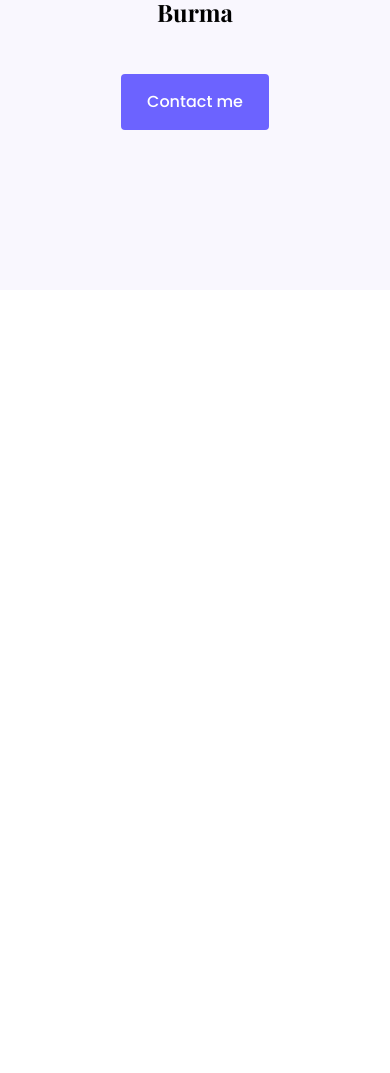
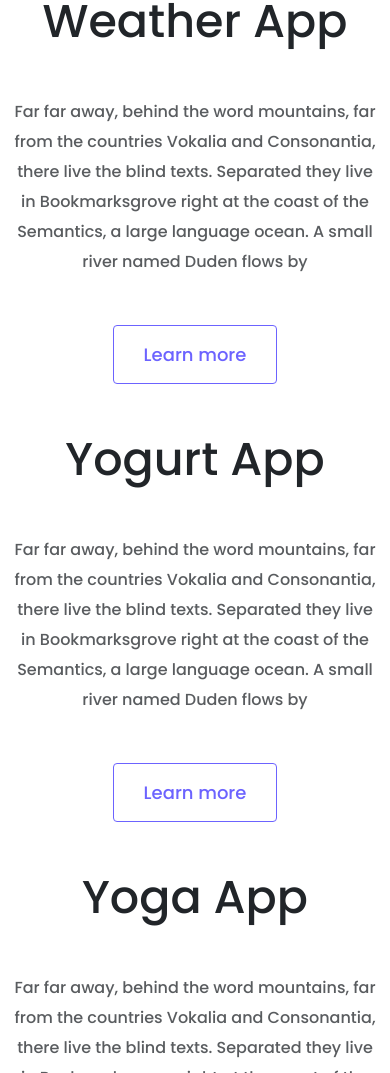
Before and after one commit to its-aprilleon/Portfolio-project, a plain HTML site: page index.html in a window 390 px wide. Shown: the part 714-1787 px from the top of the page. Before the commit the page ends 1004 px from the top, so only its background shows below. Drawn offline with nearby package versions, Linux system fonts and the light colour scheme.

Commit message:
Added a content homepage

```diff
--- a/index.html
+++ b/index.html
@@ -29,5 +29,66 @@
       <h2 class="mb-5">Front-end Developer Based in Burma</h2>
       <a href="#" class="btn btn-branding">Contact me</a>
     </div>
+
+    <div class="text-center m-5">
+      Featured Project which my best projects be choice to show
+    </div>
+    <div class="container">
+      <div class="row mb-5">
+        <div class="col d-none d-lg-block">
+          <img src="/images/weather.png" alt="weather app" class="img-fluid" />
+        </div>
+
+        <div class="col">
+          <div class="content-description">
+            <h2 class="mb-5">Weather App</h2>
+            <p class="text-muted mb-5">
+              Far far away, behind the word mountains, far from the countries
+              Vokalia and Consonantia, there live the blind texts. Separated
+              they live in Bookmarksgrove right at the coast of the Semantics, a
+              large language ocean. A small river named Duden flows by
+            </p>
+            <a href="" class="btn btn-branding-outline"> Learn more </a>
+          </div>
+        </div>
+      </div>
+
+      <div class="row mb-5">
+        <div class="col">
+          <div class="content-description">
+            <h2 class="mb-5">Yogurt App</h2>
+            <p class="text-muted mb-5">
+              Far far away, behind the word mountains, far from the countries
+              Vokalia and Consonantia, there live the blind texts. Separated
+              they live in Bookmarksgrove right at the coast of the Semantics, a
+              large language ocean. A small river named Duden flows by
+            </p>
+            <a href="" class="btn btn-branding-outline"> Learn more </a>
+          </div>
+        </div>
+        <div class="col d-none d-lg-block">
+          <img src="/images/yogurt.png" alt="Yogurt app" class="img-fluid" />
+        </div>
+      </div>
+
+      <div class="row mb-5">
+        <div class="col d-none d-lg-block">
+          <img src="/images/yoga.png" alt="weather app" class="img-fluid" />
+        </div>
+
+        <div class="col">
+          <div class="content-description">
+            <h2 class="mb-5">Yoga App</h2>
+            <p class="text-muted mb-5">
+              Far far away, behind the word mountains, far from the countries
+              Vokalia and Consonantia, there live the blind texts. Separated
+              they live in Bookmarksgrove right at the coast of the Semantics, a
+              large language ocean. A small river named Duden flows by
+            </p>
+            <a href="" class="btn btn-branding-outline"> Learn more </a>
+          </div>
+        </div>
+      </div>
+    </div>
   </body>
 </html>
--- a/styles/portfolio.css
+++ b/styles/portfolio.css
@@ -8,22 +8,23 @@
 body {
   font-family: var(--default-font-family);
 }
-h1,
-h2 {
+h1 {
   color: black;
   font-family: var(--main-font-family);
   font-weight: bold;
 }
-
+h2 {
+  font-size: 64px;
+}
 p {
   font-family: var(--default-font-family);
-  font-weight: normal;
+  line-height: 30px;
 }
 
 .hero {
   text-align: center;
   padding: 160px 25px;
-  background: rgb(249, 247, 254);
+  background: #f9f7fe;
 }
 
 .hero p {
@@ -34,9 +35,13 @@ p {
 }
 .hero h1 {
   font-size: 96px;
+  line-height: 1.5;
 }
 .hero h2 {
   font-size: 24px;
+  line-height: 1.7;
+
+  font-family: var(--main-font-family);
 }
 .btn-branding {
   background: var(--button-color);
@@ -47,3 +52,33 @@ p {
 .btn-branding:hover {
   background: var(--button-color);
 }
+
+.content-description {
+  padding: 150px 50px;
+}
+
+.btn-branding-outline {
+  color: var(--button-color);
+  border: 1px solid var(--button-color);
+  border-radius: 4px;
+  font-size: 18px;
+  line-height: 27px;
+  padding: 15px 30px;
+}
+
+@media (max-width: 760px) {
+  .hero {
+    padding: 80px 20px;
+  }
+  .hero h1 {
+    font-size: 60px;
+    line-height: 1.5;
+  }
+  .content-description {
+    text-align: center;
+    padding: 0;
+  }
+  h2 {
+    font-size: 46px;
+  }
+}
```
Also changed, not shown: images/weather.png (added), images/yoga.png (added), images/yogurt.png (added).
